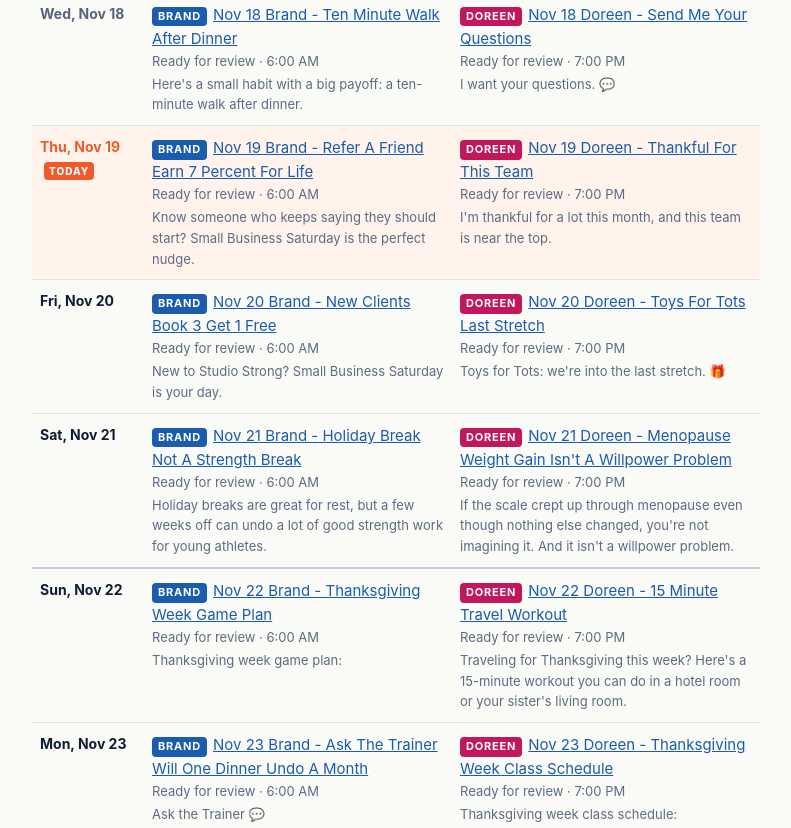
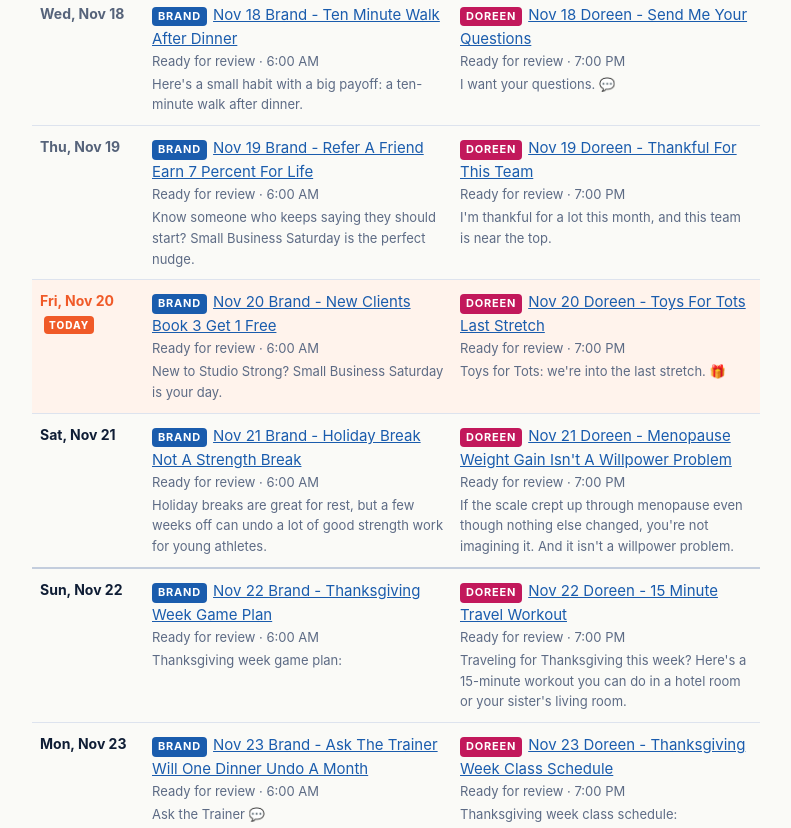
Before and after one commit to prouhet/ss-socials, a plain HTML site: page posts/index.html in a window 1280 px wide. Shown: the part 2675-3503 px from the top of the page, without its empty margins (244-1035 px from the left). Drawn offline with Linux system fonts and the light colour scheme.

Commit message:
Refresh post text copies

```diff
--- a/posts/index.html
+++ b/posts/index.html
@@ -4,7 +4,7 @@
 <meta charset="UTF-8">
 <meta name="viewport" content="width=device-width, initial-scale=1.0">
 <meta name="robots" content="noindex">
-<meta name="ss-hash" content="93abbe2ff4c5ea85">
+<meta name="ss-hash" content="71a59d2a907557ab">
 <title>Studio Strong social posts — text copies</title>
 <meta name="description" content="Every Studio Strong Brand and Doreen social post for November 2026, day by day, plus links to every month.">
 <style>
@@ -226,8 +226,8 @@ or open <a href="2026-11.html">all November 2026 posts in full on one page</a>.<
 <div class="meta">Ready for review · 7:00 PM</div>
 <div class="hook">I want your questions. 💬</div></div></td>
 </tr>
-<tr class="today">
-<th scope="row">Thu, Nov 19<span class="today-tag">TODAY</span></th>
+<tr class="past">
+<th scope="row">Thu, Nov 19</th>
 <td><div class="entry"><span class="tag brand">Brand</span><a href="2026-11-19-brand.html">Nov 19 Brand - Refer A Friend Earn 7 Percent For Life</a>
 <div class="meta">Ready for review · 6:00 AM</div>
 <div class="hook">Know someone who keeps saying they should start? Small Business Saturday is the perfect nudge.</div></div></td>
@@ -235,8 +235,8 @@ or open <a href="2026-11.html">all November 2026 posts in full on one page</a>.<
 <div class="meta">Ready for review · 7:00 PM</div>
 <div class="hook">I&#39;m thankful for a lot this month, and this team is near the top.</div></div></td>
 </tr>
-<tr>
-<th scope="row">Fri, Nov 20</th>
+<tr class="today">
+<th scope="row">Fri, Nov 20<span class="today-tag">TODAY</span></th>
 <td><div class="entry"><span class="tag brand">Brand</span><a href="2026-11-20-brand.html">Nov 20 Brand - New Clients Book 3 Get 1 Free</a>
 <div class="meta">Ready for review · 6:00 AM</div>
 <div class="hook">New to Studio Strong? Small Business Saturday is your day.</div></div></td>
@@ -342,7 +342,7 @@ or open <a href="2026-11.html">all November 2026 posts in full on one page</a>.<
 <li><a href="2026-10.html">October 2026</a> <span class="meta">— 61 posts</span></li>
 </ul>
 <footer>
-Text-only snapshot of the Studio Strong Content Queue, taken Thu, Nov 19, 2026, 12:59 PM CST. It refreshes once a day, early in the morning (Central time).
+Text-only snapshot of the Studio Strong Content Queue, taken Fri, Nov 20, 2026, 12:36 PM CST. It refreshes once a day, early in the morning (Central time).
 Review, edit and approve posts on the <a href="../">Social Review page</a>.
 </footer>
 </main>
```
